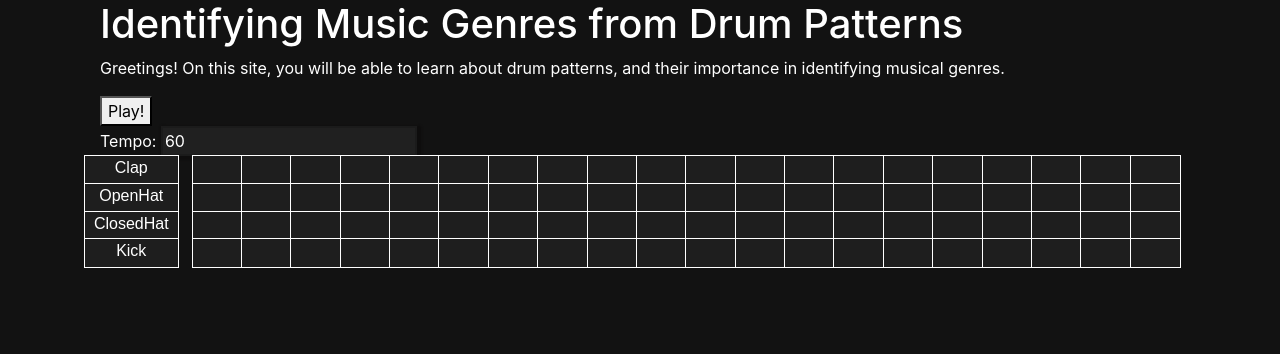
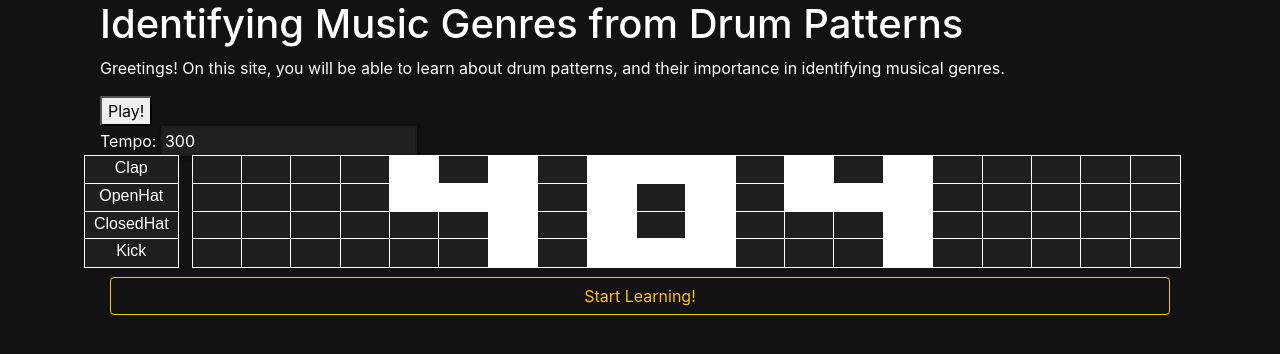
Before and after one commit to aassal/UIDesign2022-Drums, a Flask app: page / in a window 1280 px wide. Shown: the part 66-420 px from the top of the page. Run offline with Flask 2, Linux system fonts and the light colour scheme; some libraries are stand-ins or nearby versions.

Commit message:
add preset, add learn button.

```diff
--- a/server.py
+++ b/server.py
@@ -5,6 +5,8 @@ app = Flask(__name__)
 
 
 current_id = 1
+
+active = [0, 0, 0, 0, 1, 0, 1, 0, 1, 1, 1, 0, 1, 0, 1, 0, 0, 0, 0, 0, 0, 0, 0, 0, 1, 1, 1, 0, 1, 0, 1, 0, 1, 1, 1, 0, 0, 0, 0, 0, 0, 0, 0, 0, 0, 0, 1, 0, 1, 0, 1, 0, 0, 0, 1, 0, 0, 0, 0, 0, 0, 0, 0, 0, 0, 0, 1, 0, 1, 1, 1, 0, 0, 0, 1, 0, 0, 0, 0, 0]
 
 learn_data = [
     {
@@ -85,7 +87,7 @@ quiz_data = [
 
 @app.route('/')
 def welcome():
-    return render_template('welcome.html')
+    return render_template('welcome.html', active=active)
 
 
 @app.route('/learn/<learn_id>', methods=['GET', 'POST'])
--- a/static/learn.js
+++ b/static/learn.js
@@ -7,8 +7,8 @@ function display_welcome(){
     subheading.append(learn["subheading"])
 
     var row = $("<div class='row'>");
-    var col1 = $("<div class='col-md-6 welcomediv'>");
-    var col2 = $("<div class='col-md-6 welcomediv'>");
+    var col1 = $("<div class='col-md-6 contentdiv'>");
+    var col2 = $("<div class='col-md-6 contentdiv'>");
 
     var description = $("<p>")
     description.append(learn["body"])
--- a/static/main.css
+++ b/static/main.css
@@ -107,3 +107,10 @@ input, textarea, .contentdiv {
 .square-2 {
     background-color: #FFFFFF;
 }
+
+.center {
+    display: block;
+    margin-left: auto;
+    margin-right: auto;
+    margin: 10px;
+  }
--- a/static/welcome.js
+++ b/static/welcome.js
@@ -17,6 +17,9 @@ function display_welcome(){
     var tempoinput = $("<input id='tempo'>")
     $(tempoinput).val(tempo)
     $(tempoinput).appendTo($("#welcome_view"));
+
+    var startlearn = $("<a href='/learn/1' class='center btn btn-outline-warning'>Start Learning!</a>");
+    $(startlearn).appendTo($("#final"));
 
 }
 
@@ -38,9 +41,12 @@ function makeGrid(height) {
 
         var col2 = $("<div class='col-md-11'>");
         for (j = 0; j < height/4; j++) {
-            active[i*20+j]=0
+
             var div = $("<div>");
             $(div).addClass("square");
+            if (active[i*20+j]==1){
+                $(div).addClass("square-2");
+            }
             $(div).attr("id",i*20+j);
             $(div).click(function() {
                 $(this).toggleClass('square-2');
@@ -62,10 +68,9 @@ function makeGrid(height) {
 
 };
 
-var active = new Array();
 var clapDecode;
 var audio = new Array();
-var tempo = 60
+var tempo = 300
 
 $(document).ready(function(){
     display_welcome();
--- a/templates/welcome.html
+++ b/templates/welcome.html
@@ -5,7 +5,7 @@
 
 
 <script>
-
+    let active = {{active|tojson}};
 </script>
 
 
@@ -16,6 +16,8 @@
     </div>
     <div id="info">
     </div>
+    <div id="final">
+    </div>
 </div>
 
 <script type="text/javascript" src="{{ url_for('static', filename = 'welcome.js') }}"></script>
```
